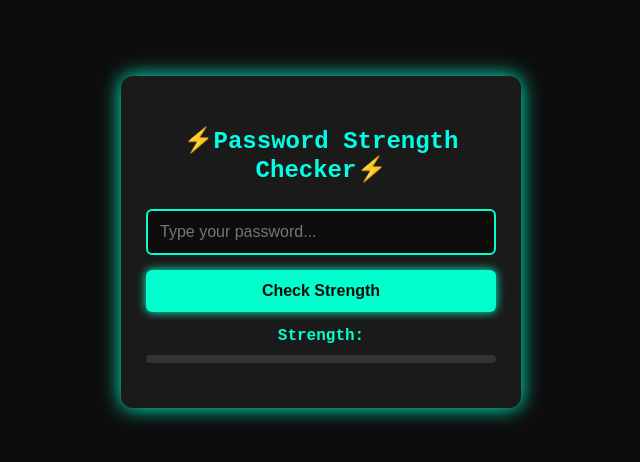
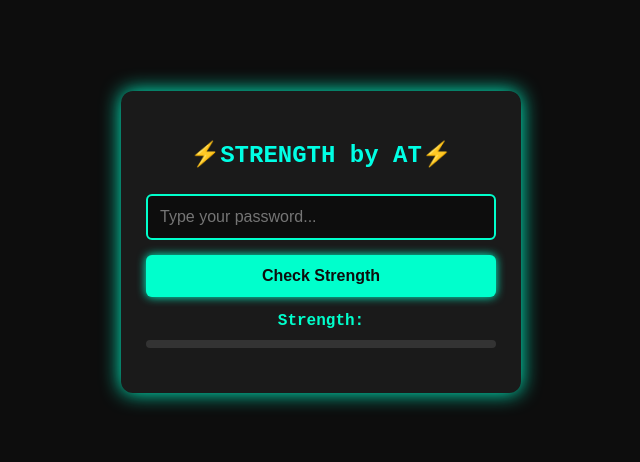
Before and after one commit to aaravtrips/STRENGTH-C-byAT, a plain HTML site: page index.html in a window 1280 px wide. Shown: the part 158-620 px from the top of the page, without its empty margins (319-959 px from the left). Drawn offline with Linux system fonts and the light colour scheme.

Commit message:
Update index.html

```diff
--- a/index.html
+++ b/index.html
@@ -124,7 +124,7 @@
 </head>
 <body>
   <div class="container">
-    <h2>⚡Password Strength Checker⚡</h2>
+    <h2>⚡STRENGTH by AT⚡</h2>
     <input type="password" id="password" placeholder="Type your password..." />
     <button onclick="checkStrength()">Check Strength</button>
     <div class="strength" id="strength">Strength: </div>
```
